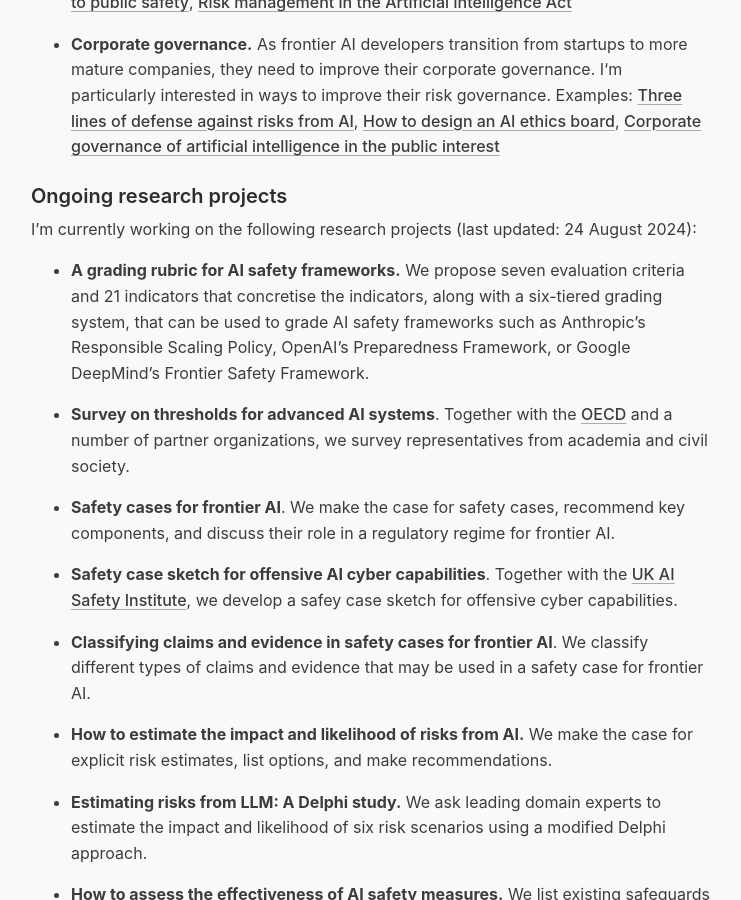
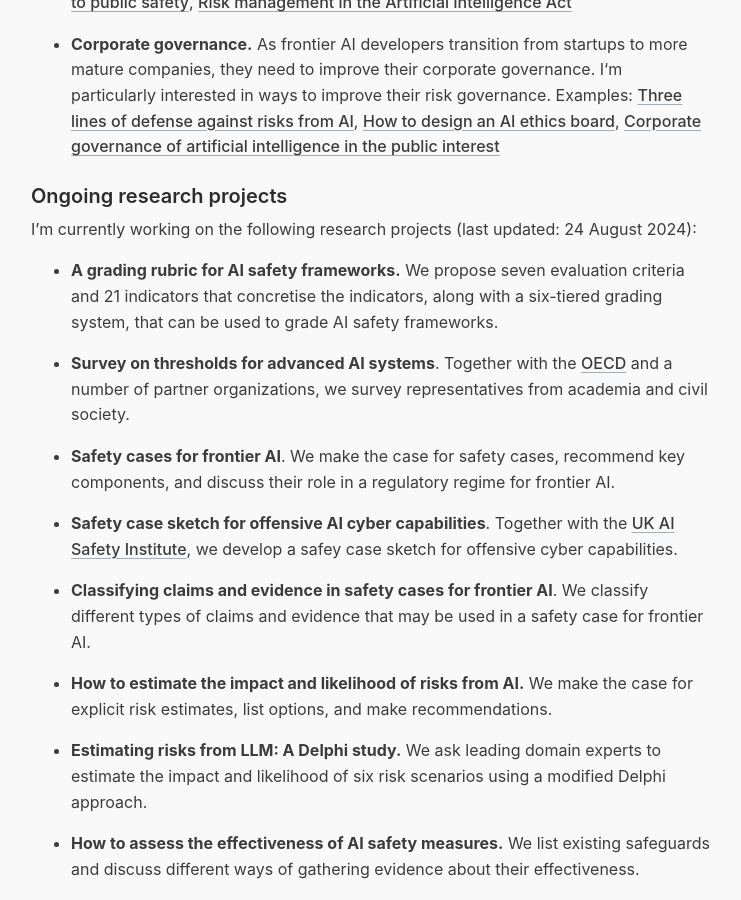
Before and after one commit to jonasschuett/jonasschuett.github.io, a Jekyll site: the page built from _posts/2020-04-04-introduction.md, in a window 1280 px wide and 900 px high, scrolled down 1821 px. Shown: the whole window, without its empty margins (269-1010 px from the left). Built offline with Jekyll 4.4.1, drawn with Linux system fonts in a browser that asks for light colours; nearby versions of some CDN libraries.

Commit message:
Update 2020-04-04-introduction.md

```diff
--- a/_posts/2020-04-04-introduction.md
+++ b/_posts/2020-04-04-introduction.md
@@ -37,7 +37,7 @@ My research is aimed at reducing emerging risks from AI. I'm particularly intere
 
 I'm currently working on the following research projects (last updated: 24 August 2024):
 
-- **A grading rubric for AI safety frameworks.** We propose seven evaluation criteria and 21 indicators that concretise the indicators, along with a six-tiered grading system, that can be used to grade AI safety frameworks such as Anthropic's Responsible Scaling Policy, OpenAI's Preparedness Framework, or Google DeepMind's Frontier Safety Framework.
+- **A grading rubric for AI safety frameworks.** We propose seven evaluation criteria and 21 indicators that concretise the indicators, along with a six-tiered grading system, that can be used to grade AI safety frameworks.
 
 - **Survey on thresholds for advanced AI systems**. Together with the [OECD](https://oecd.ai/en/wonk/seeking-your-views-public-consultation-on-risk-thresholds-for-advanced-ai-systems-deadline-10-september) and a number of partner organizations, we survey representatives from academia and civil society.
 
```
